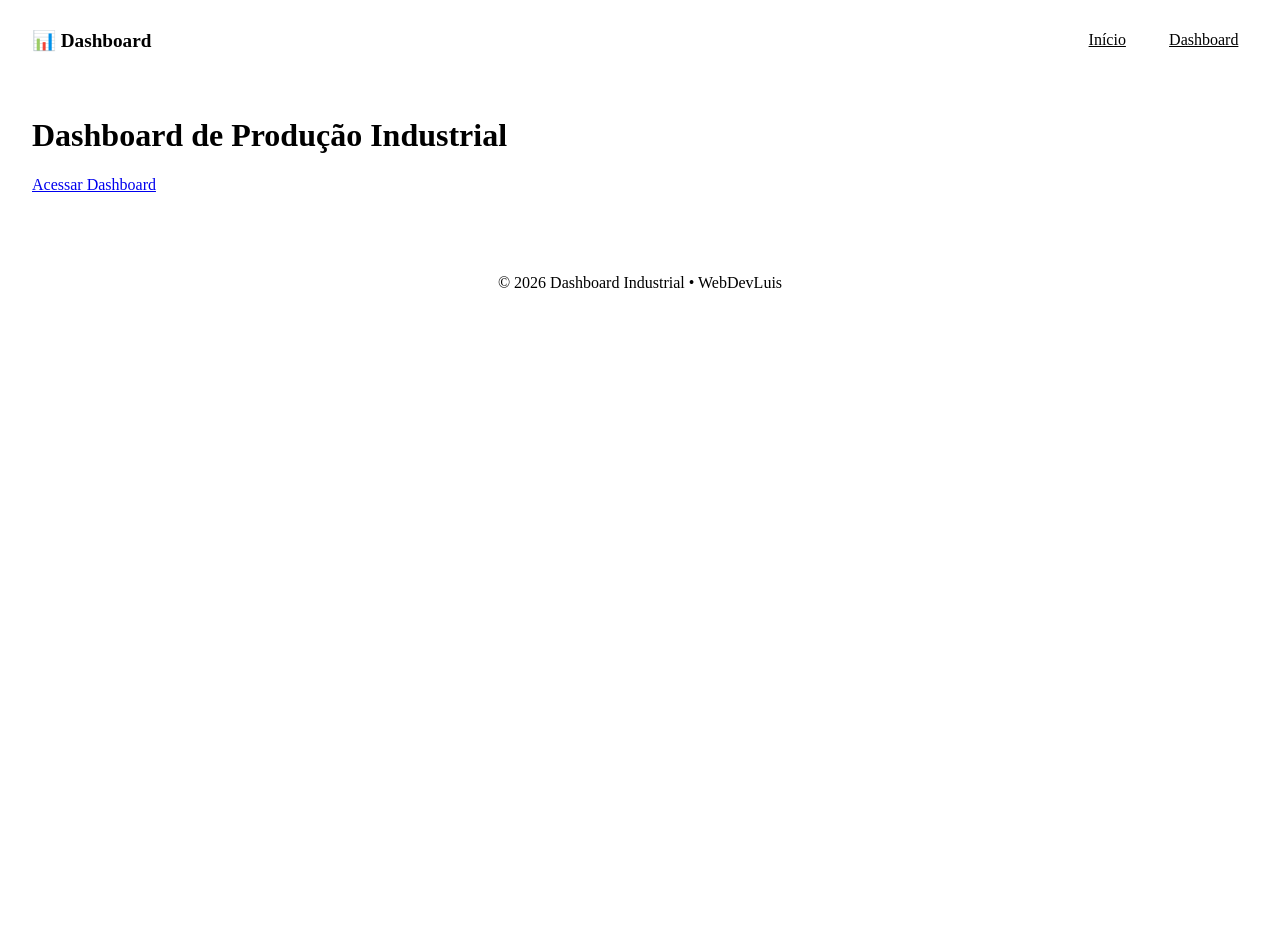
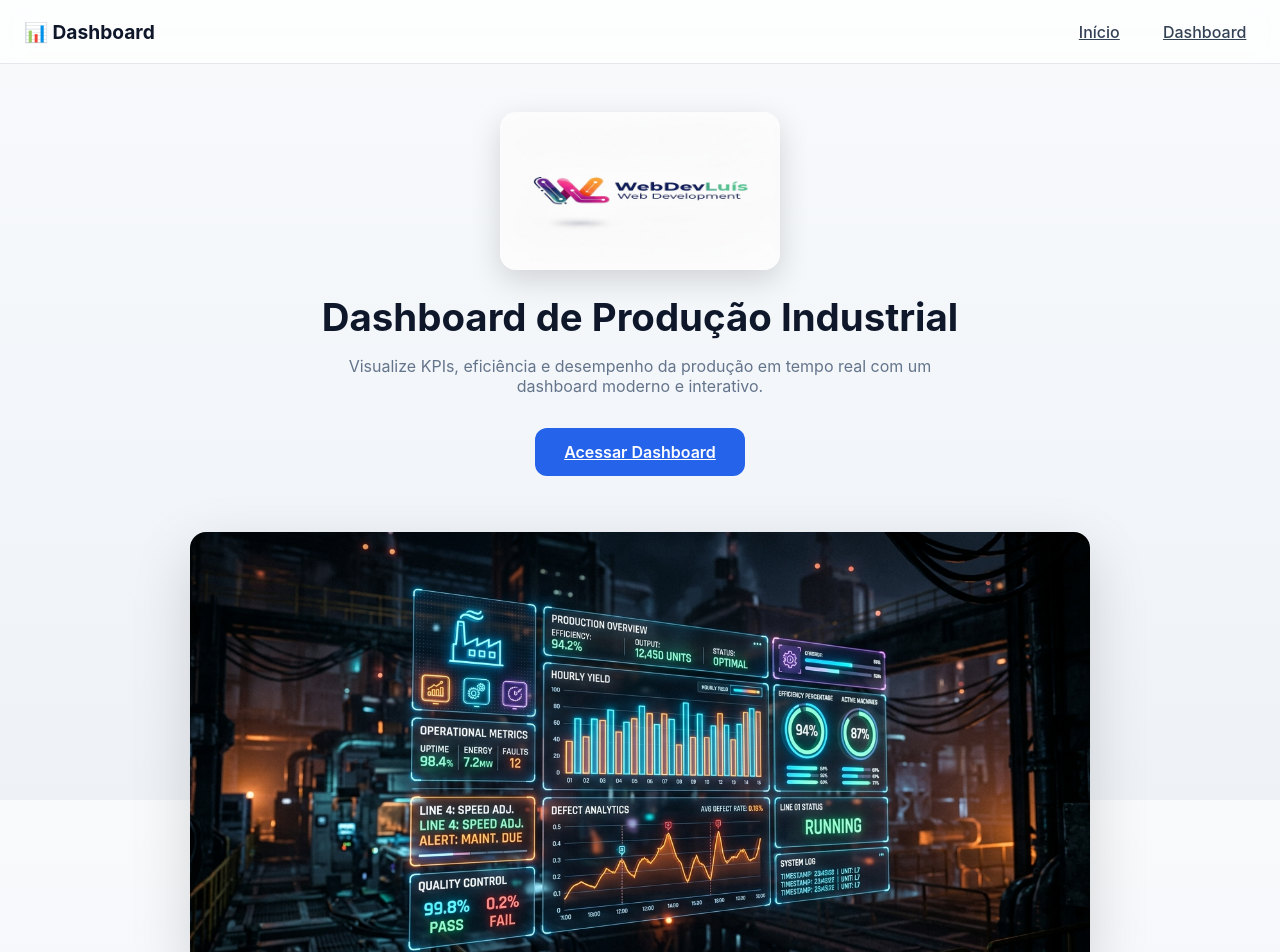
Before and after one commit to desenvolvimentoweb1983/dashboard-producao, a Next.js app: page / in a window 1280 px wide. Shown: the top 952 px of the page. Before the commit the page ends 800 px from the top, so only its background shows below. Built offline with nearby package versions, Linux system fonts and the light colour scheme.

Commit message:
novas imagens

```diff
--- a/src/app/globals.css
+++ b/src/app/globals.css
@@ -1,12 +1,47 @@
-/* ===== HEADER ===== */
+/* ================= RESET ================= */
+*,
+*::before,
+*::after {
+  box-sizing: border-box;
+  margin: 0;
+  padding: 0;
+}
+
+/* ================= BASE ================= */
+html, body {
+  width: 100%;
+  height: 100%;
+}
+
+body {
+  font-family: 'Inter', sans-serif;
+  color: #0f172a;
+  background: linear-gradient(180deg, #f8fafc 0%, #eef2f7 100%);
+  overflow-x: hidden;
+}
+
+/* ================= CONTAINER ================= */
+.container {
+  max-width: 1200px;
+  margin: 0 auto;
+  padding: 1.5rem;
+  width: 100%;
+}
+
+/* ================= HEADER ================= */
 .header {
   height: 64px;
-  background: var(--card-bg);
-  border-bottom: 1px solid var(--border);
   display: flex;
+  justify-content: space-between;
   align-items: center;
-  justify-content: space-between;
+
   padding: 0 1.5rem;
+
+  background: rgba(255,255,255,0.7);
+  backdrop-filter: blur(12px);
+
+  border-bottom: 1px solid #e5e7eb;
+
   position: sticky;
   top: 0;
   z-index: 1000;
@@ -14,10 +49,11 @@
 
 /* LOGO */
 .logo {
+  font-weight: 700;
   font-size: 1.2rem;
 }
 
-/* NAV */
+/* NAV DESKTOP */
 .nav {
   display: flex;
   gap: 1.5rem;
@@ -25,45 +61,250 @@
 
 .nav a {
   font-weight: 500;
-  color: var(--foreground);
+  color: #334155;
   padding: 0.4rem 0.6rem;
-  border-radius: 6px;
-  transition: 0.2s;
+  border-radius: 8px;
+  transition: all 0.2s ease;
 }
 
 .nav a:hover {
-  background: rgba(0,0,0,0.05);
+  background: rgba(37, 99, 235, 0.08);
+  color: #2563eb;
 }
 
-/* ===== MAIN ===== */
-.main {
-  padding: 1.5rem;
-  max-width: 1400px;
-  margin: 0 auto;
+/* MENU MOBILE BUTTON */
+.menu-btn {
+  display: none;
+  font-size: 1.6rem;
+  background: none;
+  border: none;
+  cursor: pointer;
 }
 
-/* ===== FOOTER ===== */
+/* NAV MOBILE */
+.mobile-nav {
+  position: fixed;
+  top: 64px;
+  left: 0;
+  width: 100%;
+
+  background: white;
+  border-bottom: 1px solid #e5e7eb;
+
+  display: flex;
+  flex-direction: column;
+  padding: 1rem;
+  gap: 1rem;
+
+  z-index: 999;
+}
+
+/* ================= HERO ================= */
+.hero {
+  text-align: center;
+  padding: 3rem 1rem;
+}
+
+.hero-logo {
+  width: 280px;
+  max-width: 90%;
+  margin: 0 auto 1.5rem;
+  display: block;
+  border-radius: 16px;
+
+  box-shadow: 0 10px 30px rgba(0,0,0,0.15);
+}
+
+.hero h1 {
+  font-size: 2.4rem;
+  margin-bottom: 1rem;
+}
+
+.hero p {
+  color: #64748b;
+  max-width: 600px;
+  margin: 0 auto 2rem;
+}
+
+/* BOTÃO CENTRALIZADO */
+.btn-primary {
+  display: flex;
+  justify-content: center;
+  align-items: center;
+
+  width: fit-content;
+  margin: 1.5rem auto;
+
+  background: #2563eb;
+  color: white;
+
+  padding: 0.9rem 1.8rem;
+  border-radius: 12px;
+
+  font-weight: 600;
+  transition: 0.25s;
+}
+
+.btn-primary:hover {
+  background: #1d4ed8;
+  transform: translateY(-2px);
+}
+
+/* IMAGEM */
+.hero-image {
+  width: 100%;
+  max-width: 900px;
+  margin: 2rem auto 0;
+  border-radius: 16px;
+
+  box-shadow: 0 20px 60px rgba(0,0,0,0.15);
+}
+
+/* ================= PAGE HEADER ================= */
+.page-header {
+  display: flex;
+  justify-content: space-between;
+  align-items: center;
+  flex-wrap: wrap;
+}
+
+.subtitle {
+  color: #64748b;
+  font-size: 0.9rem;
+}
+
+/* ================= GRID KPI ================= */
+.kpi-grid {
+  display: grid;
+  grid-template-columns: repeat(auto-fit, minmax(220px, 1fr));
+  gap: 1rem;
+  margin-top: 1.5rem;
+}
+
+/* ================= CARD ================= */
+.card {
+  background: rgba(255,255,255,0.85);
+  backdrop-filter: blur(10px);
+
+  border-radius: 16px;
+  padding: 1.5rem;
+
+  border: 1px solid #e5e7eb;
+
+  box-shadow:
+    0 8px 20px rgba(0,0,0,0.04),
+    0 20px 40px rgba(0,0,0,0.06);
+
+  transition: 0.25s;
+}
+
+.card:hover {
+  transform: translateY(-5px);
+}
+
+/* KPI */
+.kpi-title {
+  font-size: 0.8rem;
+  color: #64748b;
+}
+
+.kpi-value {
+  font-size: 2.4rem;
+  font-weight: 700;
+}
+
+/* CORES */
+.text-success { color: #16a34a; }
+.text-danger { color: #dc2626; }
+.text-primary { color: #2563eb; }
+
+/* SELECT */
+.select {
+  padding: 0.6rem 1rem;
+  border-radius: 10px;
+  border: 1px solid #e5e7eb;
+  background: white;
+}
+
+/* CHART */
+.chart-container {
+  margin-top: 2rem;
+  padding: 1rem;
+}
+
+/* ================= FOOTER ================= */
 .footer {
   margin-top: 3rem;
-  padding: 1rem 0;
   text-align: center;
-  color: var(--secondary);
-  border-top: 1px solid var(--border);
+  color: #94a3b8;
+  font-size: 0.9rem;
+  padding-bottom: 2rem;
 }
 
-/* ===== MOBILE ===== */
+/* ================= ANIMAÇÃO ================= */
+.fade-in {
+  animation: fadeIn 0.4s ease;
+}
+
+@keyframes fadeIn {
+  from { opacity: 0; }
+  to { opacity: 1; }
+}
+
+/* ================= MOBILE ================= */
 @media (max-width: 768px) {
 
-  .header {
-    padding: 0 1rem;
+  .container {
+    padding: 1rem;
   }
 
+  /* NAV */
   .nav {
-    gap: 0.8rem;
-    font-size: 0.9rem;
+    display: none;
   }
 
-  .main {
-    padding: 1rem;
+  .menu-btn {
+    display: block;
+  }
+
+  /* HERO */
+  .hero h1 {
+    font-size: 1.7rem;
+  }
+
+  .hero-logo {
+    width: 200px;
+  }
+
+  /* BOTÃO */
+  .btn-primary {
+    width: 100%;
+  }
+
+  /* GRID */
+  .kpi-grid {
+    grid-template-columns: 1fr;
+  }
+
+  .kpi-value {
+    font-size: 2rem;
+  }
+
+  /* HEADER */
+  .page-header {
+    flex-direction: column;
+    align-items: flex-start;
+    gap: 1rem;
+  }
+
+  /* SELECT */
+  .select {
+    width: 100%;
+  }
+
+  /* CHART FIX */
+  canvas {
+    max-width: 100% !important;
+    height: auto !important;
   }
 }
--- a/src/app/page.tsx
+++ b/src/app/page.tsx
@@ -1,18 +1,60 @@
+"use client";
+
 import Link from "next/link";
 
 export default function Home() {
   return (
-    <main className="flex flex-col items-center justify-center h-screen gap-4">
-      <h1 className="text-3xl font-bold">
-        Dashboard de Produção Industrial
-      </h1>
+    <main className="home">
 
-      <Link
-        href="/dashboard"
-        className="bg-blue-600 text-white px-4 py-2 rounded"
-      >
-        Acessar Dashboard
-      </Link>
+      {/* HERO */}
+      <section className="hero">
+
+        {/* LOGO */}
+        <img
+          src="/images/WebDevLuis.png"
+          alt="WebDevLuis Logo"
+          className="hero-logo"
+        />
+
+        <h1>Dashboard de Produção Industrial</h1>
+
+        <p>
+          Visualize KPIs, eficiência e desempenho da produção em tempo real
+          com um dashboard moderno e interativo.
+        </p>
+
+        <Link href="/dashboard" className="btn-primary">
+          Acessar Dashboard
+        </Link>
+
+        {/* PREVIEW DO DASHBOARD */}
+        <img
+          src="/images/dashboard-preview.png"
+          alt="Preview do Dashboard"
+          className="hero-image"
+        />
+
+      </section>
+
+      {/* FEATURES */}
+      <section className="features">
+
+        <div className="card">
+          <h3>📊 KPIs em tempo real</h3>
+          <p>Produção, eficiência e defeitos em um só lugar.</p>
+        </div>
+
+        <div className="card">
+          <h3>📈 Gráficos interativos</h3>
+          <p>Compare meta vs produção com facilidade.</p>
+        </div>
+
+        <div className="card">
+          <h3>⚡ Alta performance</h3>
+          <p>Aplicação rápida com Next.js</p>
+        </div>
+
+      </section>
     </main>
   );
 }
--- a/src/components/layout/Header.tsx
+++ b/src/components/layout/Header.tsx
@@ -1,20 +1,50 @@
 "use client";
 
+import { useState } from "react";
 import Link from "next/link";
 
 export default function Header() {
+  const [open, setOpen] = useState(false);
+
+  function toggleMenu() {
+    setOpen(!open);
+  }
+
+  function closeMenu() {
+    setOpen(false);
+  }
+
   return (
     <header className="header">
 
+      {/* LOGO */}
       <div className="logo">
-        <strong>📊 Dashboard</strong>
+        📊 Dashboard
       </div>
 
+      {/* NAV DESKTOP */}
       <nav className="nav">
         <Link href="/">Início</Link>
         <Link href="/dashboard">Dashboard</Link>
       </nav>
 
+      {/* BOTÃO MOBILE */}
+      <button className="menu-btn" onClick={toggleMenu}>
+        ☰
+      </button>
+
+      {/* NAV MOBILE */}
+      {open && (
+        <div className="mobile-nav">
+          <Link href="/" onClick={closeMenu}>
+            Início
+          </Link>
+          <Link href="/dashboard" onClick={closeMenu}>
+            Dashboard
+          </Link>
+        </div>
+      )}
+
     </header>
   );
 }
```
Also changed, not shown: src/app/dashboard/page.tsx (+13 -19 lines), src/components/charts/ProductionChart.tsx (+23 -53 lines), src/components/ui/CardKPI.tsx (+5 -6 lines), public/images/WebDevLuis.png (added), public/images/dashboard-preview.png (added).
